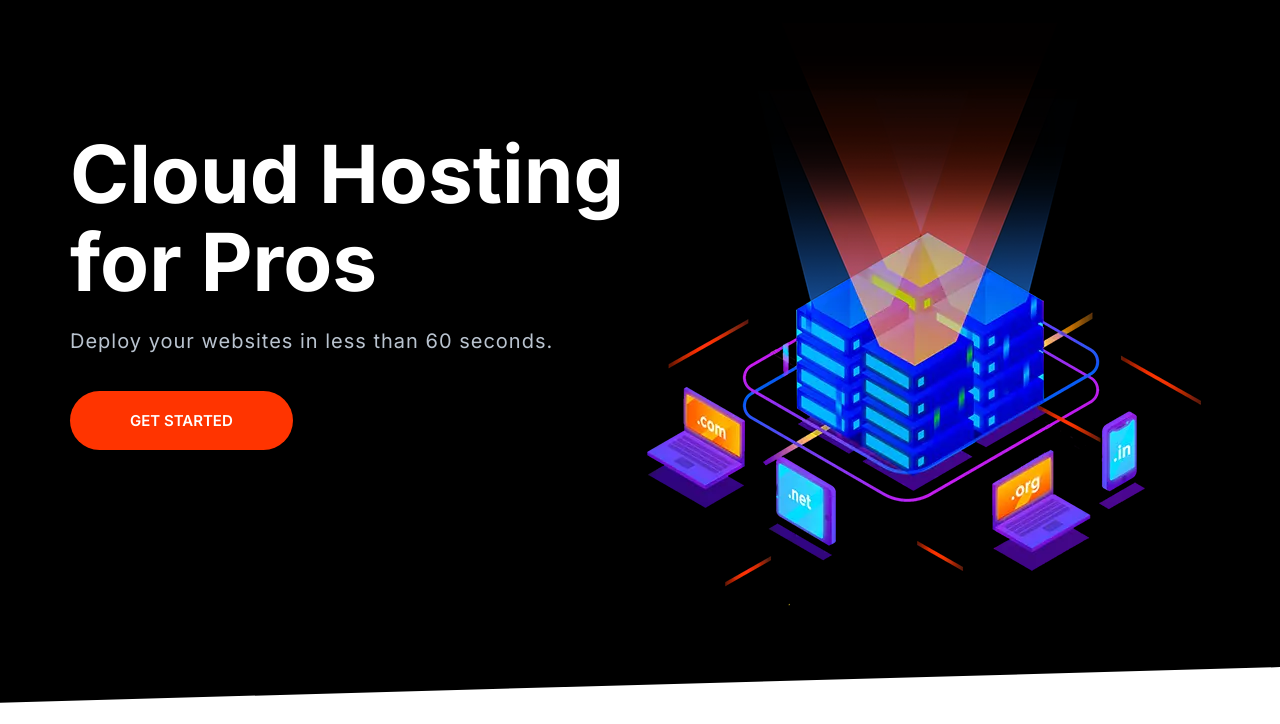
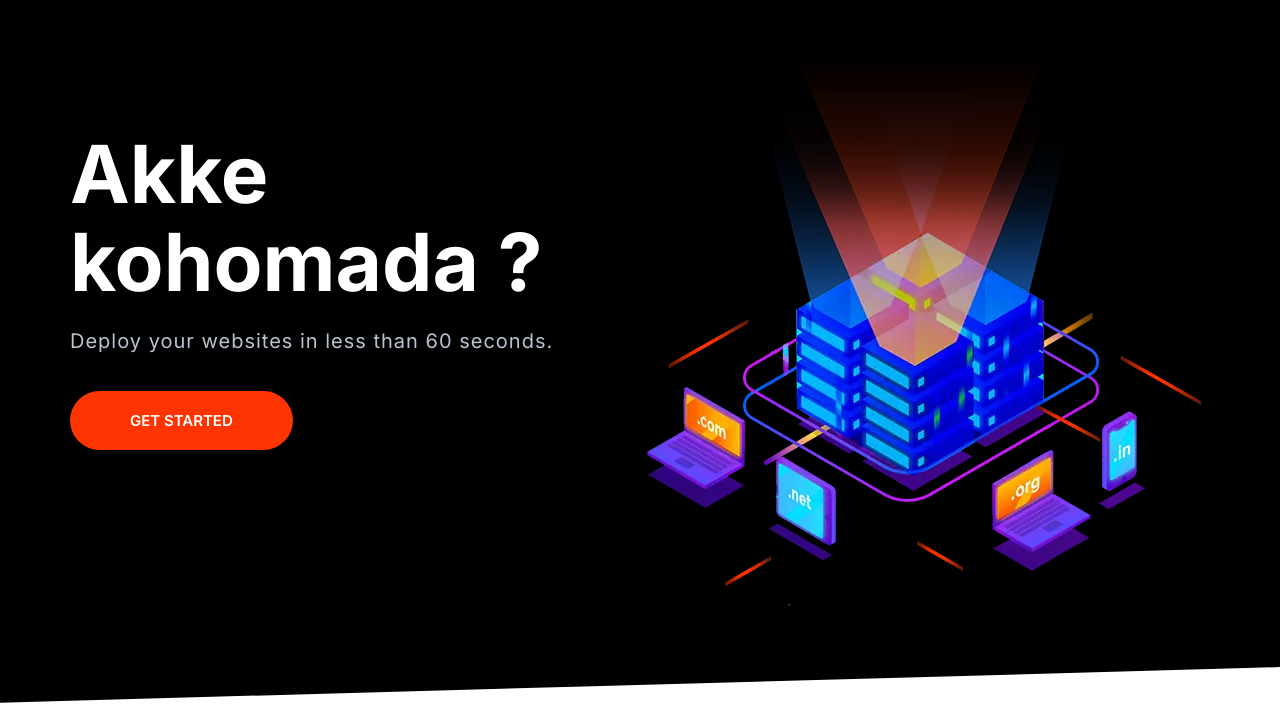
Before and after one commit to hasithkaushal/moshify_hasith, a website built with Parcel: page index.html in a window 1280 px wide. Shown: the part 76-800 px from the top of the page. Built offline with nearby package versions, Linux system fonts and the light colour scheme.

Commit message:
Update index.html

```diff
--- a/index.html
+++ b/index.html
@@ -36,7 +36,7 @@
       <div class="container grid grid--1x2">
         <header class="block__header hero__content">
           <h1 data-aos="fade-right" class="block__heading">
-            Cloud Hosting for Pros
+            Akke kohomada ?
           </h1>
           <p class="hero__tagline">
             Deploy your websites in less than 60 seconds.
```
